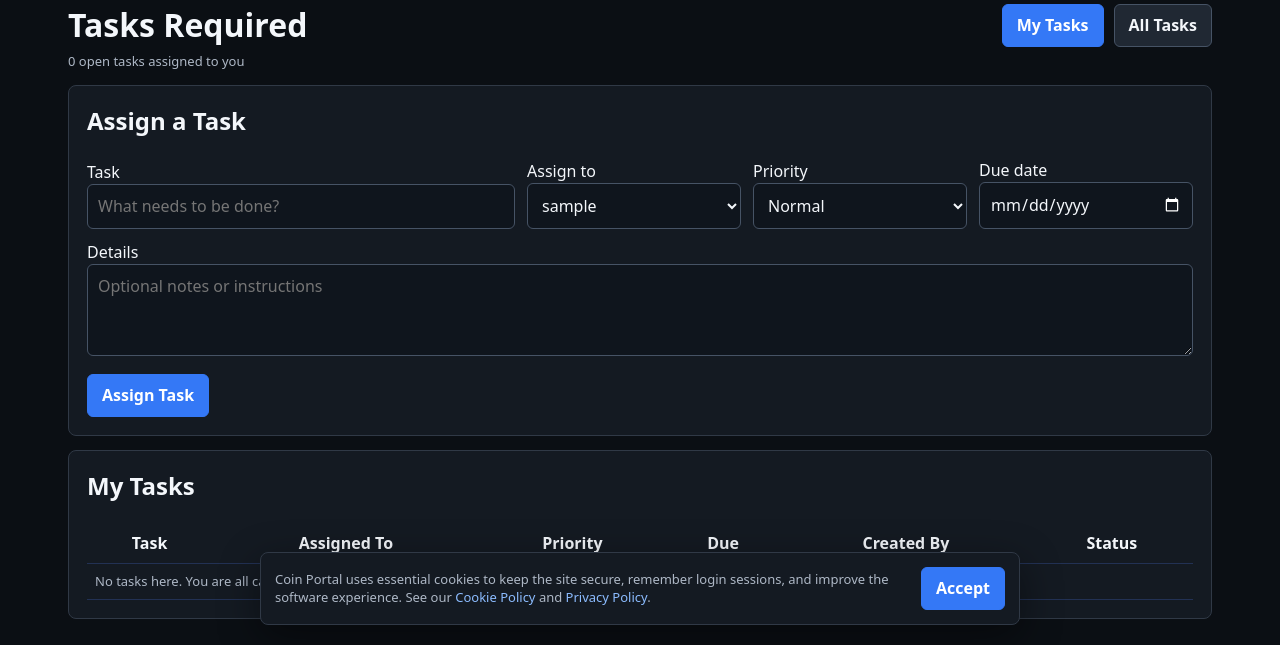
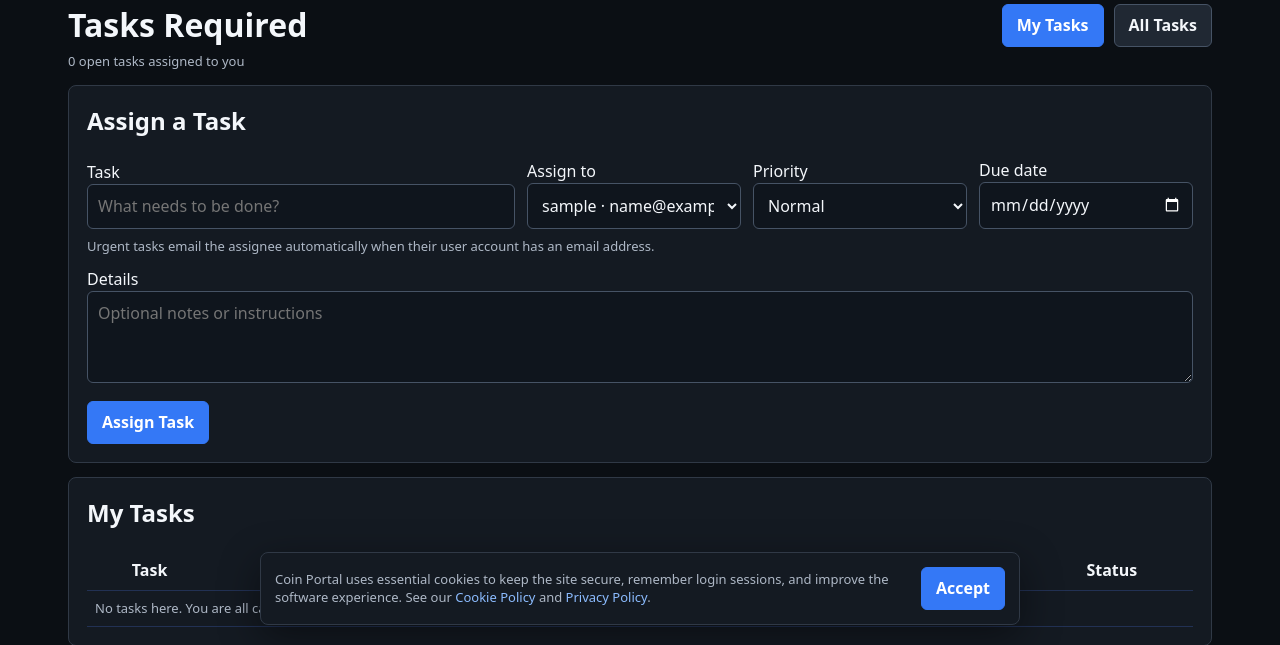
Before and after one commit to T22-1/coin-portal, a Django app: page /tasks/ in a window 1280 px wide. Shown: the part 159-804 px from the top of the page. Run offline with Django 5.2, Linux system fonts and the light colour scheme; the visitor is signed in with stand-in values (Sample User, id 1); data comes from the database, SQL or seed files in the repository; data that the repository does not hold is empty.

Commit message:
Explain urgent task email notifications

```diff
--- a/templates/tasks.html
+++ b/templates/tasks.html
@@ -17,10 +17,11 @@
     {% csrf_token %}<input type="hidden" name="action" value="create">
     <div class="task-form-grid">
       <label>Task<input name="title" required maxlength="180" placeholder="What needs to be done?"></label>
-      <label>Assign to<select name="assigned_to" required><option value="">Choose user</option>{% for user in users %}<option value="{{ user.id }}" {% if user == request.user %}selected{% endif %}>{{ user.get_username }}</option>{% endfor %}</select></label>
+      <label>Assign to<select name="assigned_to" required><option value="">Choose user</option>{% for user in users %}<option value="{{ user.id }}" {% if user == request.user %}selected{% endif %}>{{ user.get_username }}{% if user.email %} · {{ user.email }}{% else %} · no email{% endif %}</option>{% endfor %}</select></label>
       <label>Priority<select name="priority"><option value="NORMAL">Normal</option><option value="HIGH">High</option><option value="URGENT">Urgent</option></select></label>
       <label>Due date<input type="date" name="due_date"></label>
     </div>
+    <div class="small" style="margin-top:8px;">Urgent tasks email the assignee automatically when their user account has an email address.</div>
     <label style="display:block; margin-top:12px;">Details<textarea name="details" rows="3" placeholder="Optional notes or instructions"></textarea></label>
     <button class="btn" type="submit" style="margin-top:12px;">Assign Task</button>
   </form>
```
